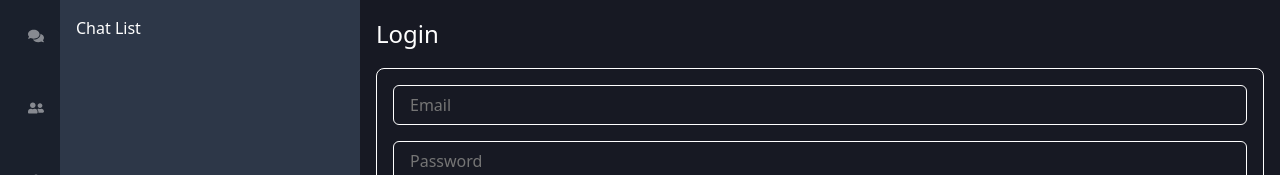
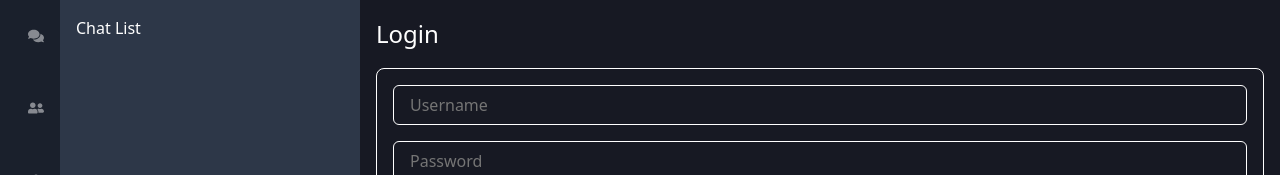
Before and after one commit to VishwamAI/Multi-Platform-chat-app, a React (Create React App) app: page / in a window 1280 px wide. Shown: the top 175 px of the page. Built offline with nearby package versions, Linux system fonts and the light colour scheme; no server answers.

Commit message:
Fix input types and placeholders in Login component

```diff
--- a/src/components/Chat.js
+++ b/src/components/Chat.js
@@ -13,7 +13,7 @@ const Chat = () => {
     // Fetch message history between the logged-in user and the selected receiver
     const fetchMessages = async () => {
       try {
-        const response = await fetch(`https://messaging-app-5btcll2g.devinapps.com/messages/history/${localStorage.getItem('username')}/${receiver}`, {
+        const response = await fetch(`${process.env.REACT_APP_API_URL}/messages/history/${localStorage.getItem('username')}/${receiver}`, {
           headers: {
             'Authorization': `Bearer ${localStorage.getItem('token')}`
           }
@@ -32,7 +32,7 @@ const Chat = () => {
 
   const handleSendMessage = async () => {
     try {
-      const response = await fetch('https://messaging-app-5btcll2g.devinapps.com/messages/send', {
+      const response = await fetch(`${process.env.REACT_APP_API_URL}/messages/send`, {
         method: 'POST',
         headers: {
           'Content-Type': 'application/json',
--- a/src/components/Login.js
+++ b/src/components/Login.js
@@ -3,18 +3,20 @@ import { Box, Text, Input, Button } from "@chakra-ui/react";
 import axios from "axios";
 
 const Login = () => {
-  const [email, setEmail] = useState("");
+  const [username, setUsername] = useState("");
   const [password, setPassword] = useState("");
 
   const handleLogin = async (e) => {
     e.preventDefault();
     try {
       const response = await axios.post(`${process.env.REACT_APP_API_URL}/auth/login`, {
-        email,
+        username,
         password,
       });
       console.log("Login successful:", response.data);
-      // Handle successful login, e.g., store token, redirect to chat page
+      // Store the JWT token in localStorage
+      localStorage.setItem('token', response.data.token);
+      // Redirect to chat page or handle successful login
     } catch (error) {
       console.error("Login failed:", error.response ? error.response.data : error.message);
       // Handle login failure, e.g., show error message to user
@@ -27,10 +29,10 @@ const Login = () => {
       <Box borderWidth={1} borderRadius="lg" p={4} mb={4}>
         <form onSubmit={handleLogin}>
           <Input
-            placeholder="Email"
-            type="email"
-            value={email}
-            onChange={(e) => setEmail(e.target.value)}
+            placeholder="Username"
+            type="text"
+            value={username}
+            onChange={(e) => setUsername(e.target.value)}
             mb={4}
           />
           <Input
```
